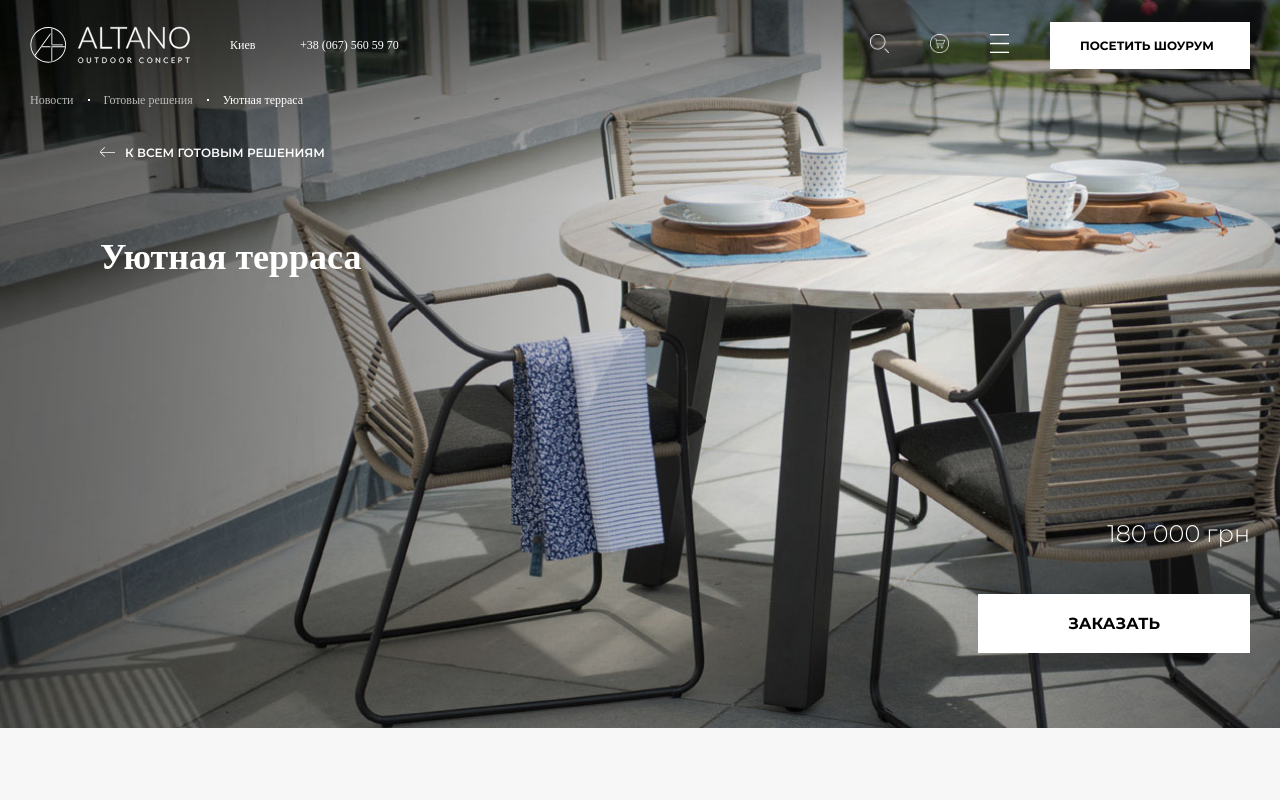
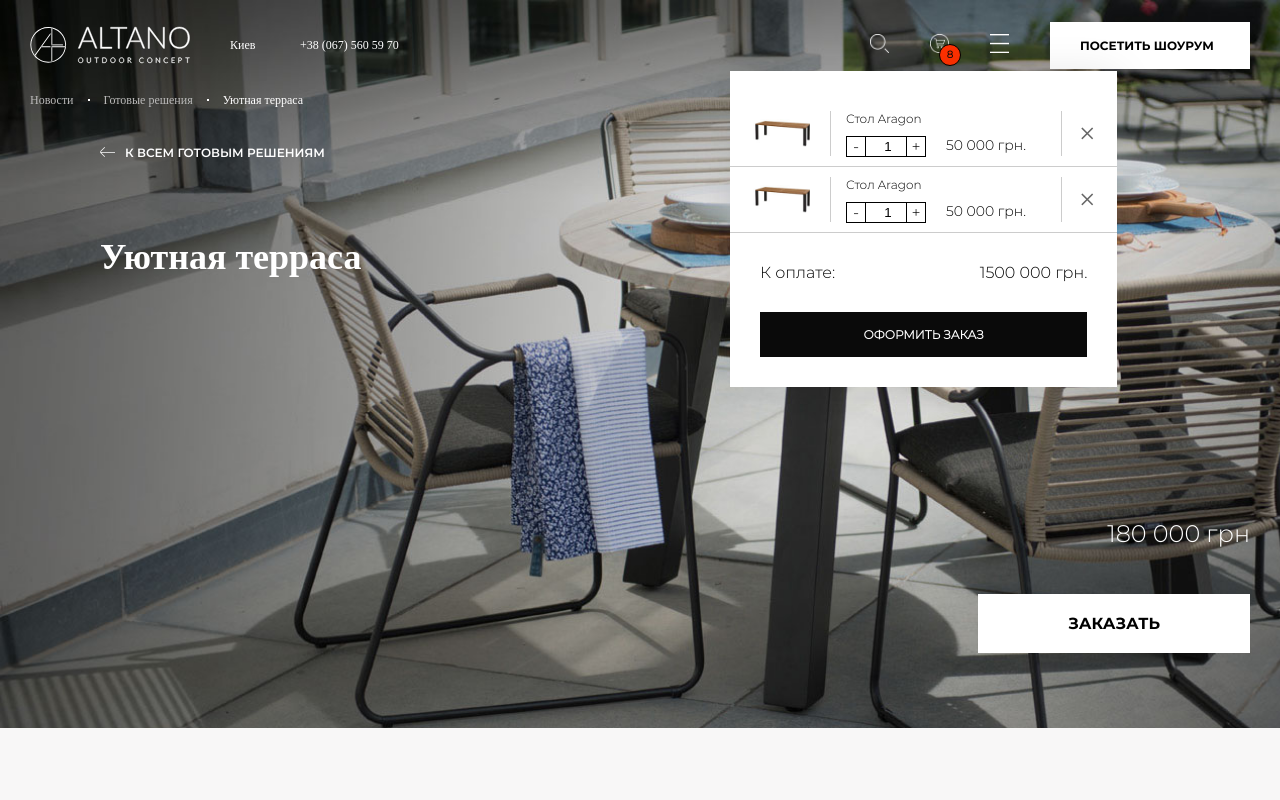
Before and after one commit to Operating-Expense/altano, a plain HTML site: page collection.html in a window 1280 px wide. Shown: the top 800 px of the page. Drawn offline with Linux system fonts and the light colour scheme; a web font is replaced by a local one.

Commit message:
cart dropdown html

```diff
--- a/collection.html
+++ b/collection.html
@@ -16,7 +16,48 @@
 			<a href="#" class="header__contacts header__element1">Киев</a>
 			<a href="tel:+380675605970" class="header__contacts header__element2">+38 (067) 560 59 70 </a>
 			<a href="#" class="header__element3"><img src="img/search_white.png" alt="" width="19" height="19"></a>
-			<a href="#" class="header__element4"><img src="img/bag_white.png" alt="" width="19" height="19"></a>
+			<div class="header__element4"><img src="img/bag_white.png" alt="" width="19" height="19">
+				<div class="cart-items-count">8</div>
+				<div class="cart-dropdown">
+					<div class="cart-items">
+						<div class="cart-item">
+							<div class="cart-img">
+								<img src="./img/bag_table.jpg" alt="">
+							</div>
+							<div class="cart-control">
+								<div class="cart-control__title">Стол Aragon</div>
+								<div class="cart-control__quanity">
+									<span class="control__minus">-</span>
+									<input class="control__quanity" type="text" pattern="[0-9]{2}" value="1">
+									<span class="control__plus">+</span>
+								</div>
+								<div class="cart-control__price"><span>50 000</span> грн.</div>
+							</div>
+							<div class="cart-control__remove">&times;</div>
+						</div>
+						<div class="cart-item">
+							<div class="cart-img">
+								<img src="./img/bag_table.jpg" alt="">
+							</div>
+							<div class="cart-control">
+								<div class="cart-control__title">Стол Aragon</div>
+								<div class="cart-control__quanity">
+									<span class="control__minus">-</span>
+									<input class="control__quanity" type="text" pattern="[0-9]{2}" value="1">
+									<span class="control__plus">+</span>
+								</div>
+								<div class="cart-control__price"><span>50 000</span> грн.</div>
+							</div>
+							<div class="cart-control__remove">&times;</div>
+						</div>
+					</div>
+					<div class="cart-total">
+						<span>К оплате:</span>
+						<span class="cart-total__price"><span>1500 000</span> грн.</span>
+						<a href="" class="cart-checkout">Оформить Заказ</a>
+					</div>
+				</div>
+			</div>
 			<a href="#" class="header__element5"><img src="img/menu_white.png" alt="" width="19" height="19"></a>
 			<a href="#" class="header__button header__element6">ПОСЕТИТЬ ШОУРУМ</a>
 		</header>
--- a/css/new-add.css
+++ b/css/new-add.css
@@ -354,3 +354,128 @@
 .footer__submit {
     cursor: pointer;
 }
+
+.header__element4 {
+    position: relative;
+}
+
+.cart-dropdown {
+    position: absolute;
+    background: #fff;
+    box-shadow: 0px 3px 40px 0 rgba(0, 0, 0, 0.1);
+    font-family: monlight;
+    top: 37px;
+    left: -200px;
+    z-index: 9;
+}
+
+.cart-items {
+    margin: 30px 0;
+}
+
+.cart-item {
+    border-bottom: 1px solid #ccc;
+    padding: 0 20px;
+    display: grid;
+    grid-auto-flow: column;
+    align-items: center;
+}
+
+.cart-control__quanity>* {
+    border: 1px solid #000;
+}
+
+.cart-control__quanity {
+    width: 80px;
+    height: 20px;
+    display: grid;
+    grid-auto-flow: column;
+    grid-template-columns: 20px 40px 20px;
+    text-align: center;
+}
+
+
+.control__quanity {
+    width: 40px;
+    border-left: none;
+    border-right: none;
+    text-align: center;
+}
+
+.cart-items-count {
+    background: #fe3000;
+    font-size: 10px;
+    color: #0a0a0a;
+    font-family: monlight;
+    position: absolute;
+    top: 10px;
+    left: 9px;
+    width: 20px;
+    height: 20px;
+    border-radius: 50%;
+    text-align: center;
+    line-height: 20px;
+    font-weight: 600;
+    border: 1px solid #000;
+}
+
+.control__plus,
+.control__minus {
+    cursor: pointer;
+}
+
+.cart-control {
+    display: grid;
+    width: 200px;
+    grid-auto-flow: column;
+    border-left: 1px solid #ccc;
+    border-right: 1px solid #ccc;
+    padding: 0 15px;
+    margin: 10px 15px;
+    grid-template-rows: auto auto;
+}
+
+.cart-img img {
+    width: 65px;
+}
+
+.cart-total {
+    padding: 0 30px;
+    margin: 30px 0;
+}
+
+.cart-checkout {
+    background-color: #0a0a0a;
+    font-size: 12px;
+    font-weight: 600;
+    text-align: center;
+    color: #fff;
+    padding: 15px 35px;
+    display: block;
+    text-transform: uppercase;
+    margin-top: 30px;
+}
+
+.cart-control__title {
+    grid-column: 1/3;
+    font-size: 12px;
+    margin-bottom: 10px;
+}
+
+.cart-control__price {
+    font-size: 14px;
+}
+
+.cart-control__remove:hover {
+    color: #000;
+}
+
+.cart-control__remove {
+    font-size: 36px;
+    color: #666;
+    cursor: pointer;
+}
+
+.cart-total__price {
+    float: right;
+}
```
Also changed, not shown: index.html (+3 -1 lines).
